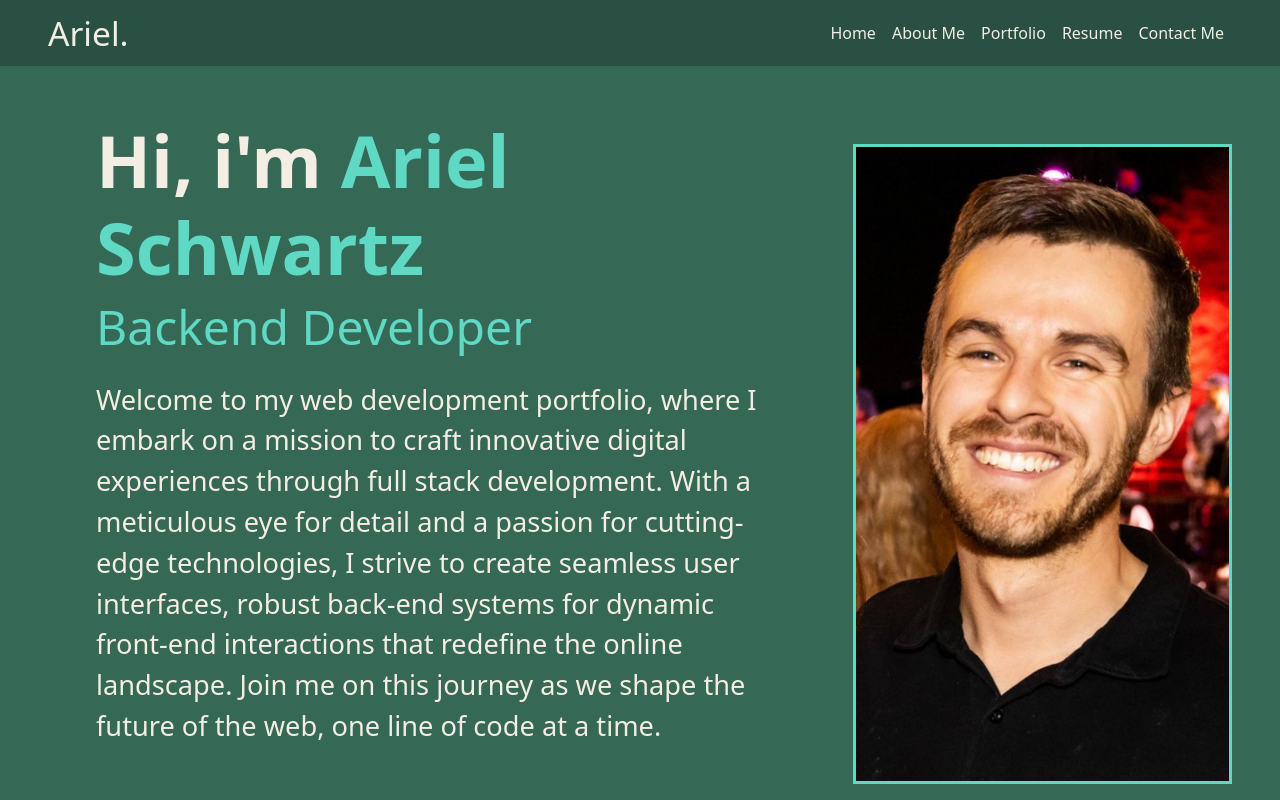
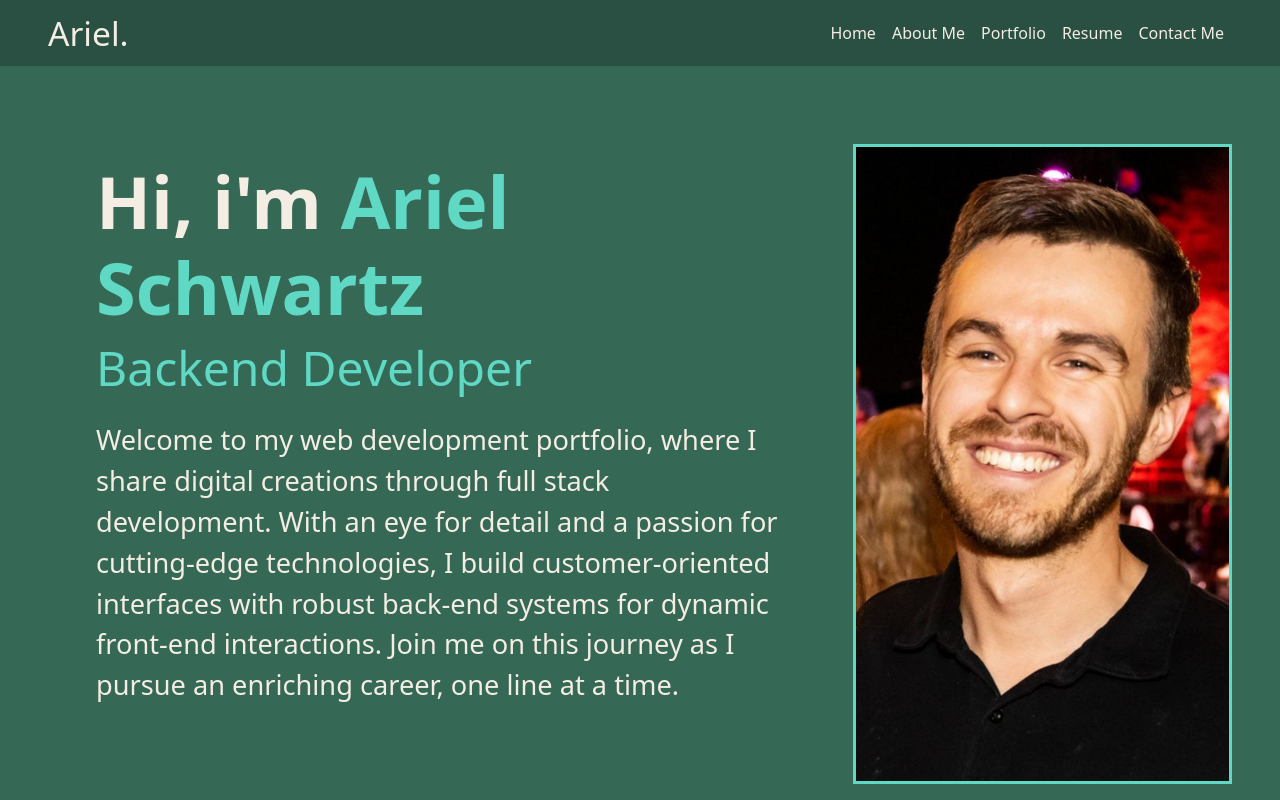
Before and after one commit to arishorts/arishorts-portfolio, a React (Create React App) app: page / in a window 1280 px wide. Shown: the top 800 px of the page. Built offline with nearby package versions, Linux system fonts and the light colour scheme.

Commit message:
Figured out CSS commeand to change autofill focused text.

```diff
--- a/src/App.css
+++ b/src/App.css
@@ -89,6 +89,7 @@ a:hover,
 #email:-webkit-autofill::first-line {
   color: var(--color-ivory-white) !important;
   -webkit-box-shadow: 0 0 0px 1000px var(--color-cactus-green) inset;
+  -webkit-text-fill-color: var(--color-ivory-white);
 }
 
 .home-header,
--- a/src/components/contactMe.jsx
+++ b/src/components/contactMe.jsx
@@ -42,7 +42,6 @@ class ContactMe extends Form {
           console.log(error.text);
         }
       );
-    window.location.replace("http://localhost:3000/");
   };
 
   render() {
--- a/src/components/home.jsx
+++ b/src/components/home.jsx
@@ -14,14 +14,12 @@ const Home = () => {
             </h1>
             <h3 className="home-subheader">Backend Developer</h3>
             <p className="pt-3 home-content">
-              Welcome to my web development portfolio, where I embark on a
-              mission to craft innovative digital experiences through full stack
-              development. With a meticulous eye for detail and a passion for
-              cutting-edge technologies, I strive to create seamless user
-              interfaces, robust back-end systems for dynamic front-end
-              interactions that redefine the online landscape. Join me on this
-              journey as we shape the future of the web, one line of code at a
-              time.
+              Welcome to my web development portfolio, where I share digital
+              creations through full stack development. With an eye for detail
+              and a passion for cutting-edge technologies, I build
+              customer-oriented interfaces with robust back-end systems for
+              dynamic front-end interactions. Join me on this journey as I
+              pursue an enriching career, one line at a time.
             </p>
           </section>
         </div>
```
